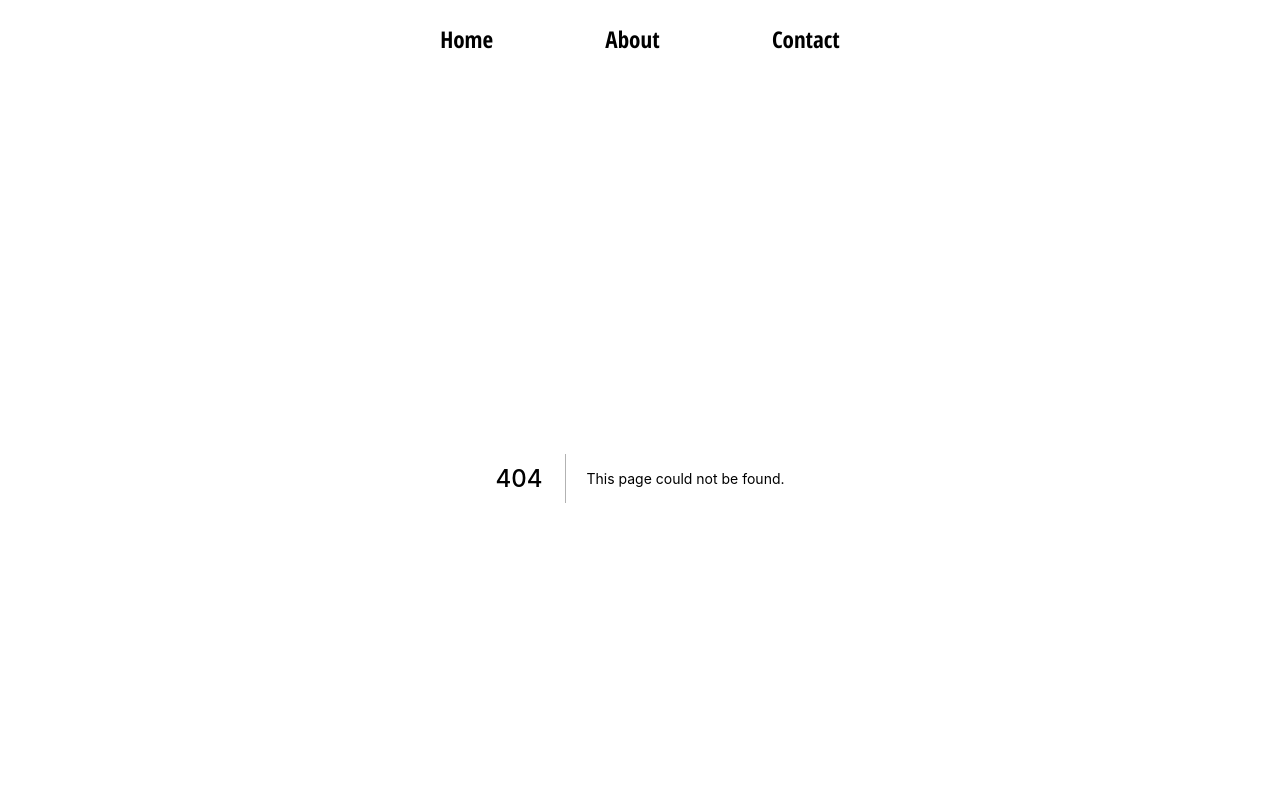
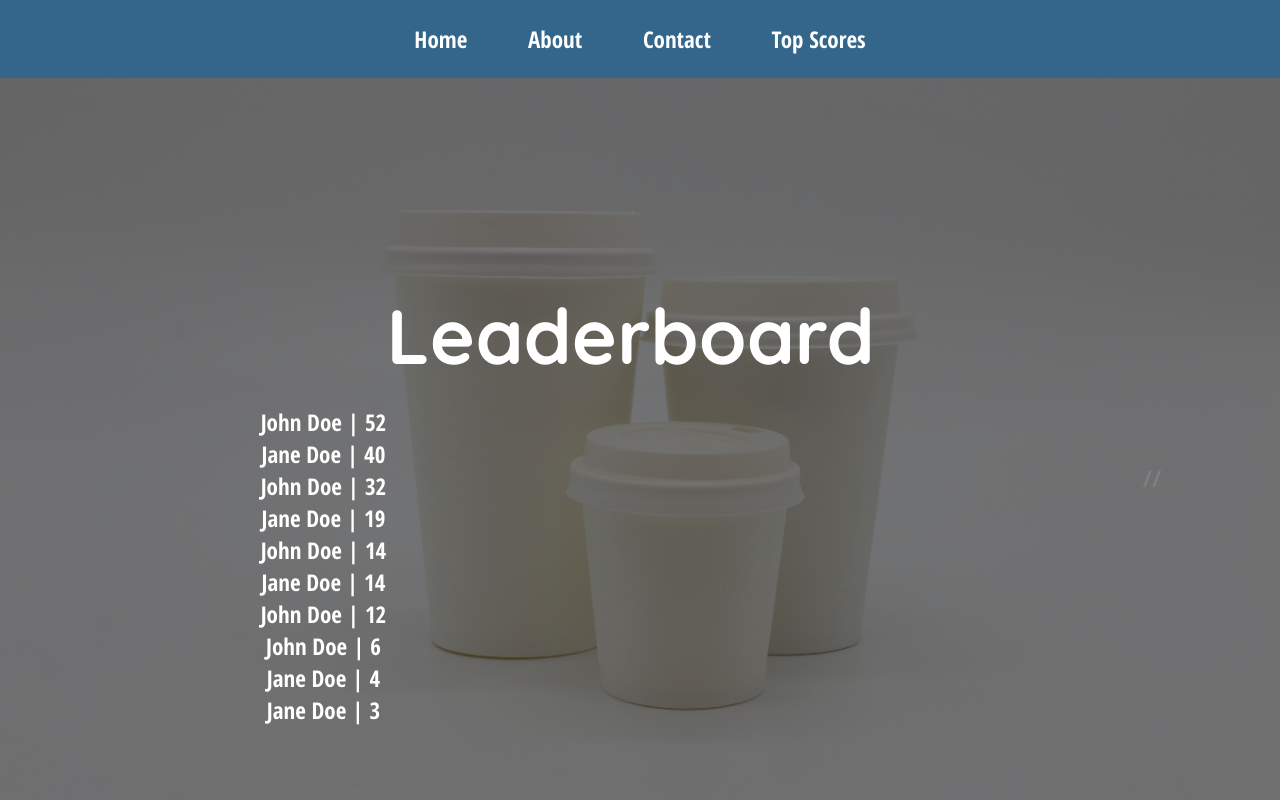
Before and after one commit to alessioitalo/nextjs-whos-taller, a Next.js app: page /leaderboard in a window 1280 px wide. Before the commit this address had no page. Shown: the top 800 px of the page. Built offline with nearby package versions, Linux system fonts and the light colour scheme.

Commit message:
added sorting functionality with dummy data

```diff
--- a/components/Navbar.js
+++ b/components/Navbar.js
@@ -14,6 +14,9 @@
         <li>
           <Link href='/contact'>Contact</Link>
         </li>
+        <li>
+        <Link href='/leaderboard'>Top Scores</Link>
+        </li>
       </ul>
       </StyledNavbar>
   );
--- /dev/null
+++ b/pages/leaderboard.js
@@ -0,0 +1,38 @@
+import React from 'react';
+import { StyledMain, StyledOverlay } from '../components/styled';
+
+const DUMMY_DATA = [
+  { name: 'John Doe', score: 32 },
+  { name: 'Jane Doe', score: 4 },
+  { name: 'John Doe', score: 6 },
+  { name: 'Jane Doe', score: 3 },
+  { name: 'John Doe', score: 52 },
+  { name: 'Jane Doe', score: 19 },
+  { name: 'John Doe', score: 14 },
+  { name: 'Jane Doe', score: 14 },
+  { name: 'John Doe', score: 12 },
+  { name: 'Jane Doe', score: 40 },
+];
+
+
+const Leaderboard = () => {
+  return (
+    <StyledMain>
+      <StyledOverlay />
+    <div className='content'>
+      <h1>Leaderboard</h1>
+      <ul style={{flexDirection: 'column'}}>
+      {DUMMY_DATA.sort((a,b)=>b.score - a.score).map((dummy) => {
+        return (
+          <li key={DUMMY_DATA.indexOf(dummy)}>
+            {dummy.name} | {dummy.score}
+          </li>
+        );
+      })}
+      </ul>
+    </div>
+    // </StyledMain>
+  );
+};
+
+export default Leaderboard;
```
